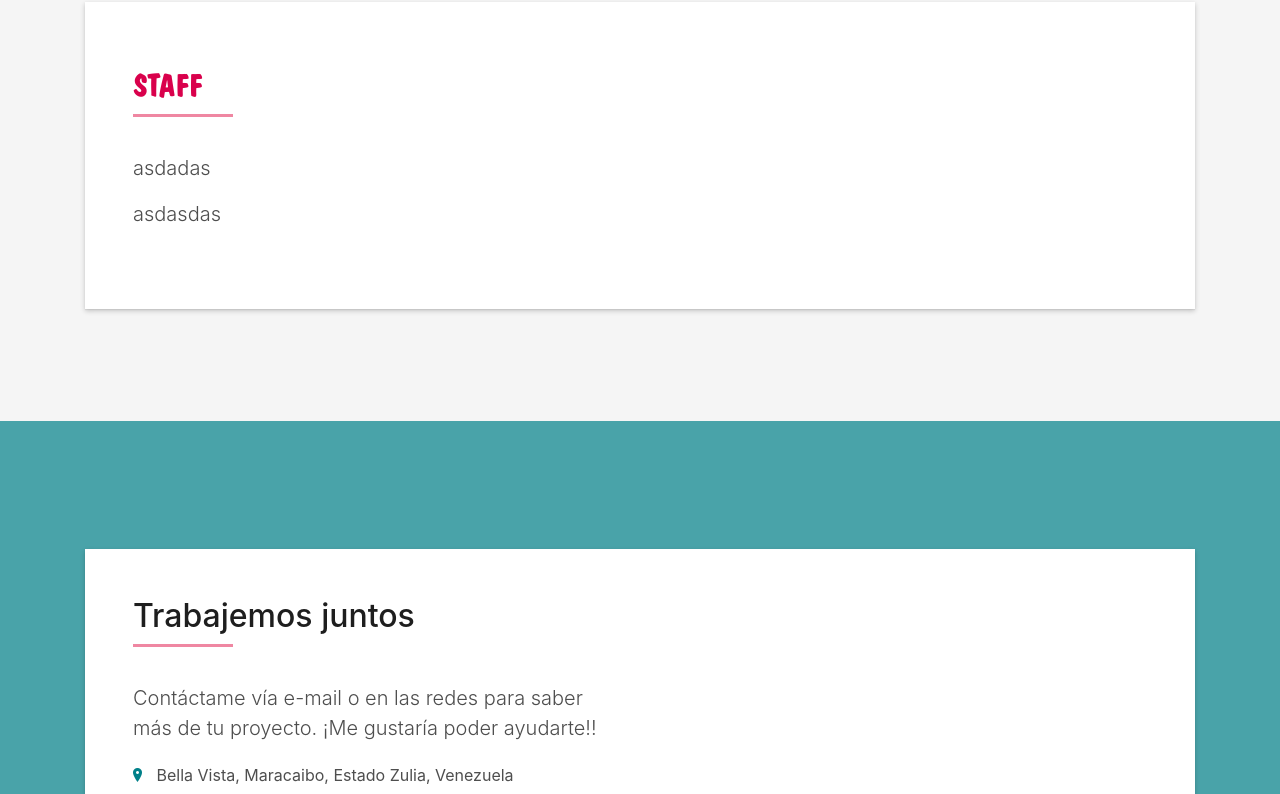
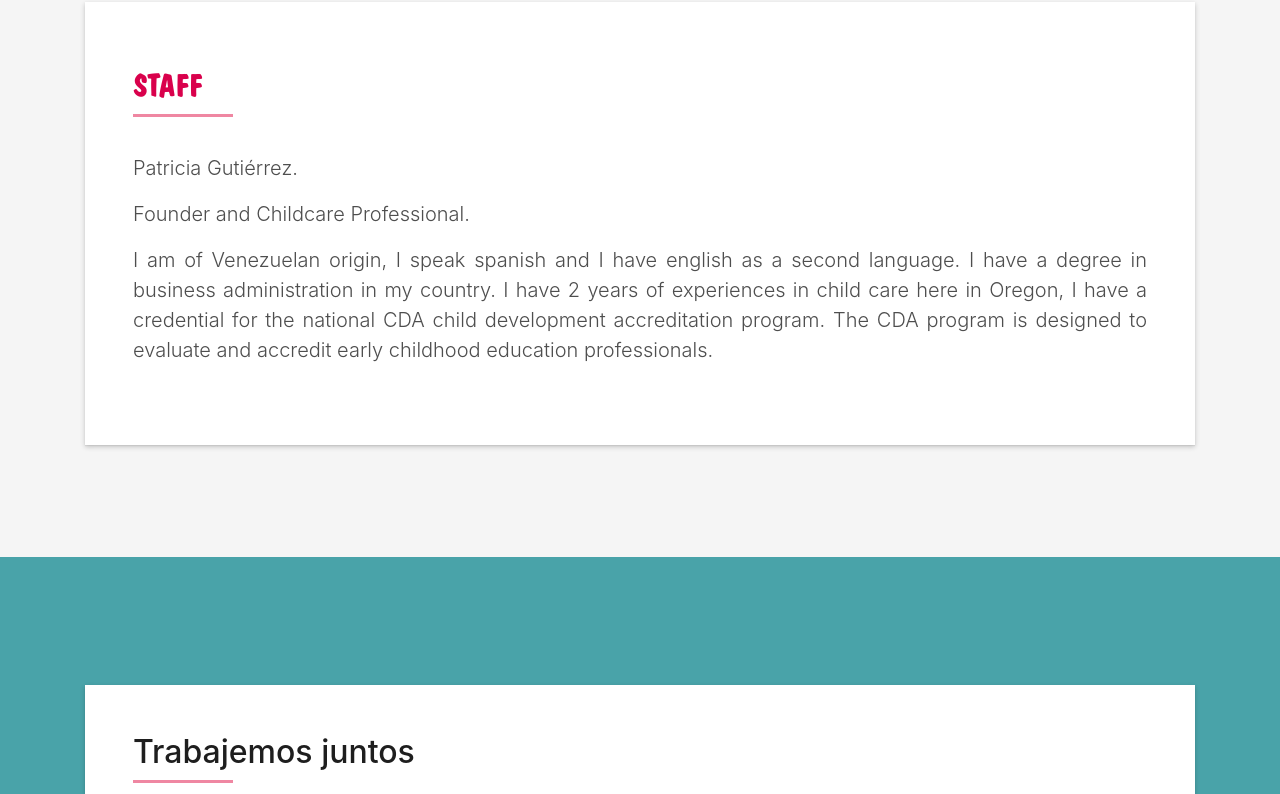
Before and after one commit to covacode/colorinesAcademy, a plain HTML site: page index.html in a window 1280 px wide. Shown: the part 3837-4631 px from the top of the page. Drawn offline with Linux system fonts and the light colour scheme; files whose address does not match are found by name.

Commit message:
Update index.html

```diff
--- a/index.html
+++ b/index.html
@@ -245,10 +245,13 @@
                     </h5>
                   </div>
                   <p class="lead text-justify">
-                    asdadas
+                    Patricia Gutiérrez.
                   </p>
                   <p class="lead text-justify">
-                    asdasdas
+                    Founder and Childcare Professional.
+                  </p>
+                  <p class="lead text-justify">
+                    I am of Venezuelan origin, I speak spanish and I have english as a second language. I have a degree in business administration in my country. I have 2 years of experiences in child care here in Oregon, I have a credential for the national CDA child development accreditation program. The CDA program is designed to evaluate and accredit early childhood education professionals.
                   </p>
                 </div>
               </div>
```
